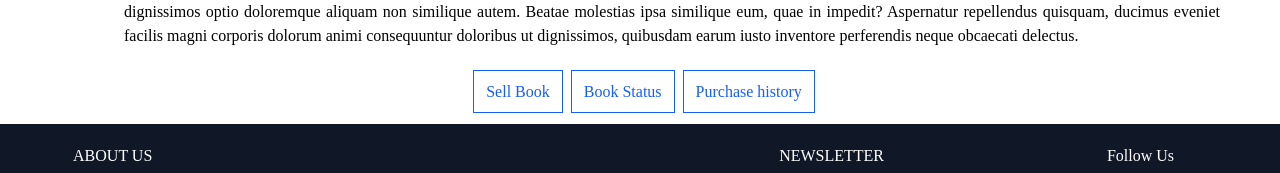
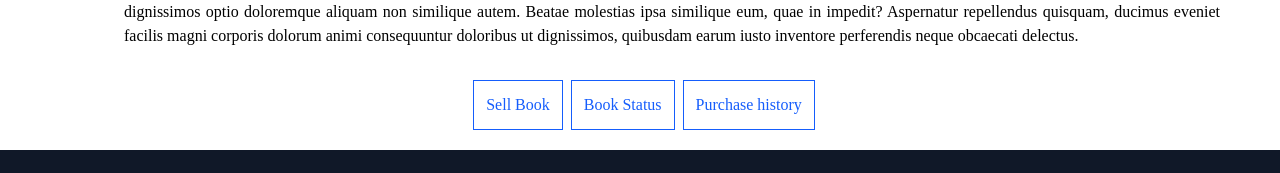
Before and after one commit to arshad-n5/BookStore_Fe-react, a React (Vite) app: page /profile in a window 1280 px wide. Shown: the part 553-726 px from the top of the page. Built offline with nearby package versions, Linux system fonts and the light colour scheme.

Commit message:
login page set 2

```diff
--- a/src/Pages/Profile.jsx
+++ b/src/Pages/Profile.jsx
@@ -37,15 +37,15 @@ const Profile = () => {
       </div>
       <div>
         <div className="text-center p-5 ">
-          <buton className="p-3 ms-2 text-blue-600 border cursor-pointer">
+          <button className="p-3 ms-2 text-blue-600 border cursor-pointer">
             Sell Book
-          </buton>
-          <buton className="p-3 ms-2 text-blue-600 border cursor-pointer">
+          </button>
+          <button className="p-3 ms-2 text-blue-600 border cursor-pointer">
             Book Status
-          </buton>
-          <buton className="p-3 ms-2 text-blue-600 border cursor-pointer">
+          </button>
+          <button className="p-3 ms-2 text-blue-600 border cursor-pointer">
             Purchase history
-          </buton>
+          </button>
         </div>
       </div>
 
```
